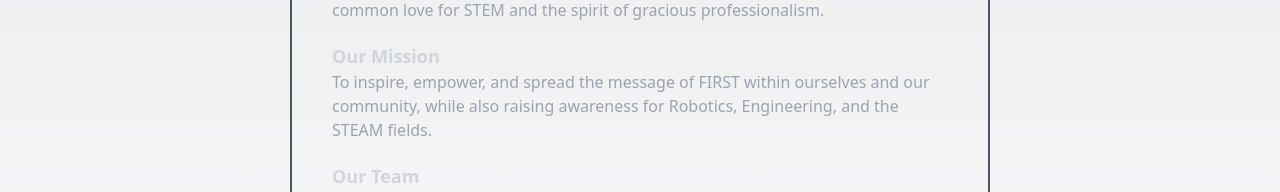
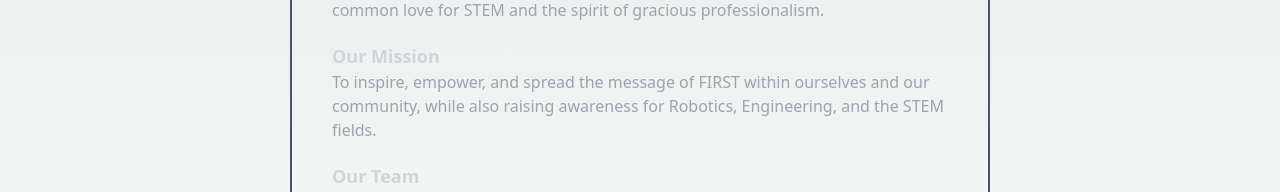
Before and after one commit to gryphonmachine/website, a Next.js app: page / in a window 1280 px wide. Shown: the part 950-1142 px from the top of the page. Built offline with nearby package versions, Linux system fonts and the light colour scheme.

Commit message:
spell error

```diff
--- a/pages/index.tsx
+++ b/pages/index.tsx
@@ -55,7 +55,7 @@
               <p className="text-left text-gray-400">
                 To inspire, empower, and spread the message of FIRST within
                 ourselves and our community, while also raising awareness for
-                Robotics, Engineering, and the STEAM fields.
+                Robotics, Engineering, and the STEM fields.
               </p>
             </div>
           </div>
```
